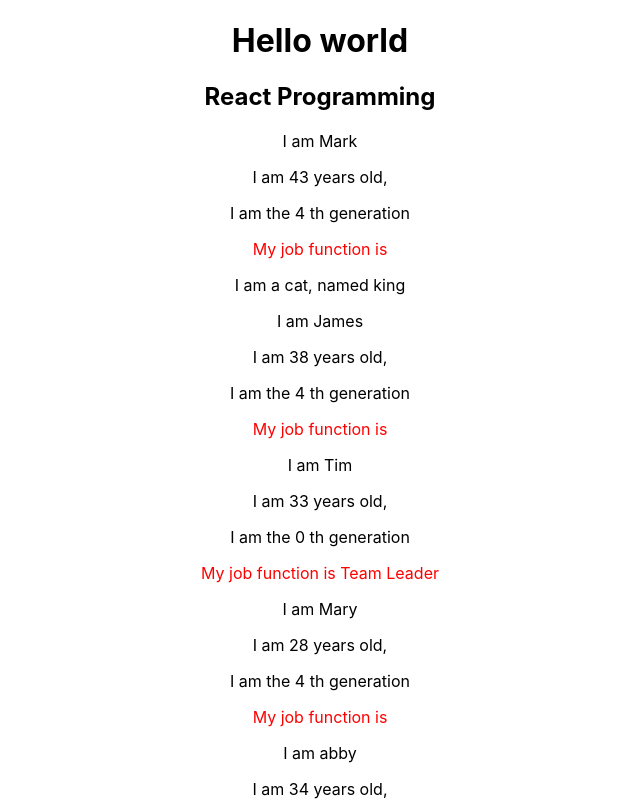
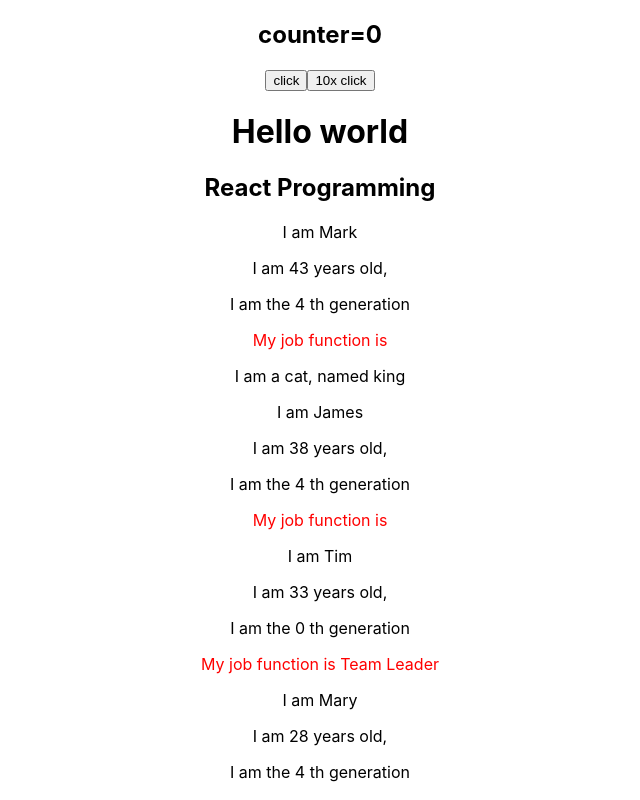
Before and after one commit to kc14017/cht_react_0810, a React (Create React App) app in the folder lab3_react_start/: page / in a window 1280 px wide. Shown: the top 800 px of the page, without its empty margins (320-960 px from the left). Built offline with nearby package versions, Linux system fonts and the light colour scheme.

Commit message:
set status

```diff
--- a/lab3_react_start/src/App.js
+++ b/lab3_react_start/src/App.js
@@ -5,10 +5,12 @@
 import Dashboard2 from './components/Dashboard2';
 import Person from './components/Person';
 import Pet from './components/Pet';
+import Counter from './components/Counter';
 
 function App() {
   return (
     <div className="App">
+      <Counter step="2" />
       <Dashboard1 />
       <Dashboard2 />
       <Person name="Mark" age="43" />
--- /dev/null
+++ b/lab3_react_start/src/components/Counter.js
@@ -0,0 +1,40 @@
+import React, { Component } from 'react'
+
+export default class Counter extends Component {
+    constructor(props) {
+        super(props)
+
+        this.state = {
+            count: 0
+        }
+    }
+    clickHandler = () => {
+        this.setState((prevState, props) =>
+        ({ count: prevState.count + parseInt(props.step) }), () => {
+            console.log(`callback value = ${this.state.count}`)
+        })
+        console.log(`button clicked ${this.state.count} times`)
+    }
+    clickHandler10 = () => {
+        this.clickHandler()
+        this.clickHandler()
+        this.clickHandler()
+        this.clickHandler()
+        this.clickHandler()
+        this.clickHandler()
+        this.clickHandler()
+        this.clickHandler()
+        this.clickHandler()
+        this.clickHandler()
+    }
+
+    render() {
+        return (
+            <div>
+                <h2>counter={this.state.count}</h2>
+                <button onClick={this.clickHandler}>click</button>
+                <button onClick={this.clickHandler10}>10x click</button>
+            </div>
+        )
+    }
+}
```
Also changed, not shown: 1 other file (tests, documents, lock files or other folders).
